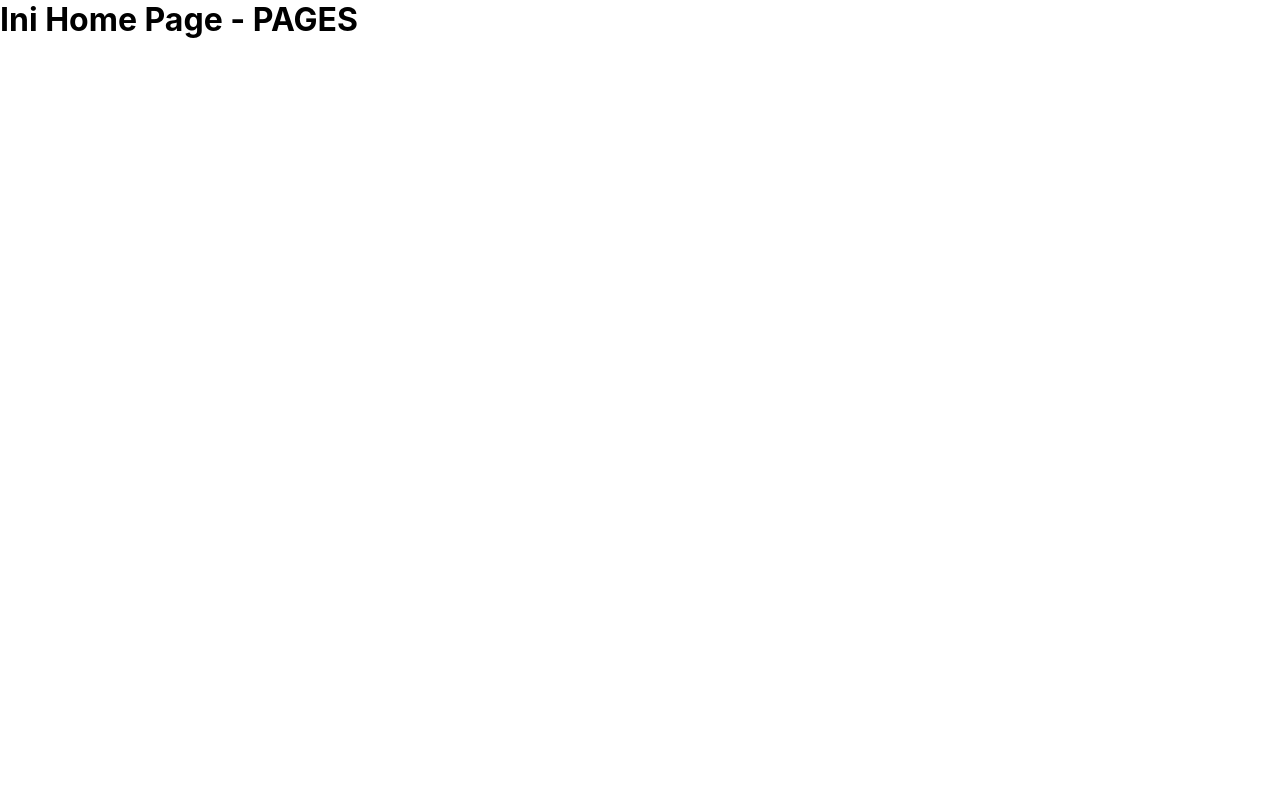
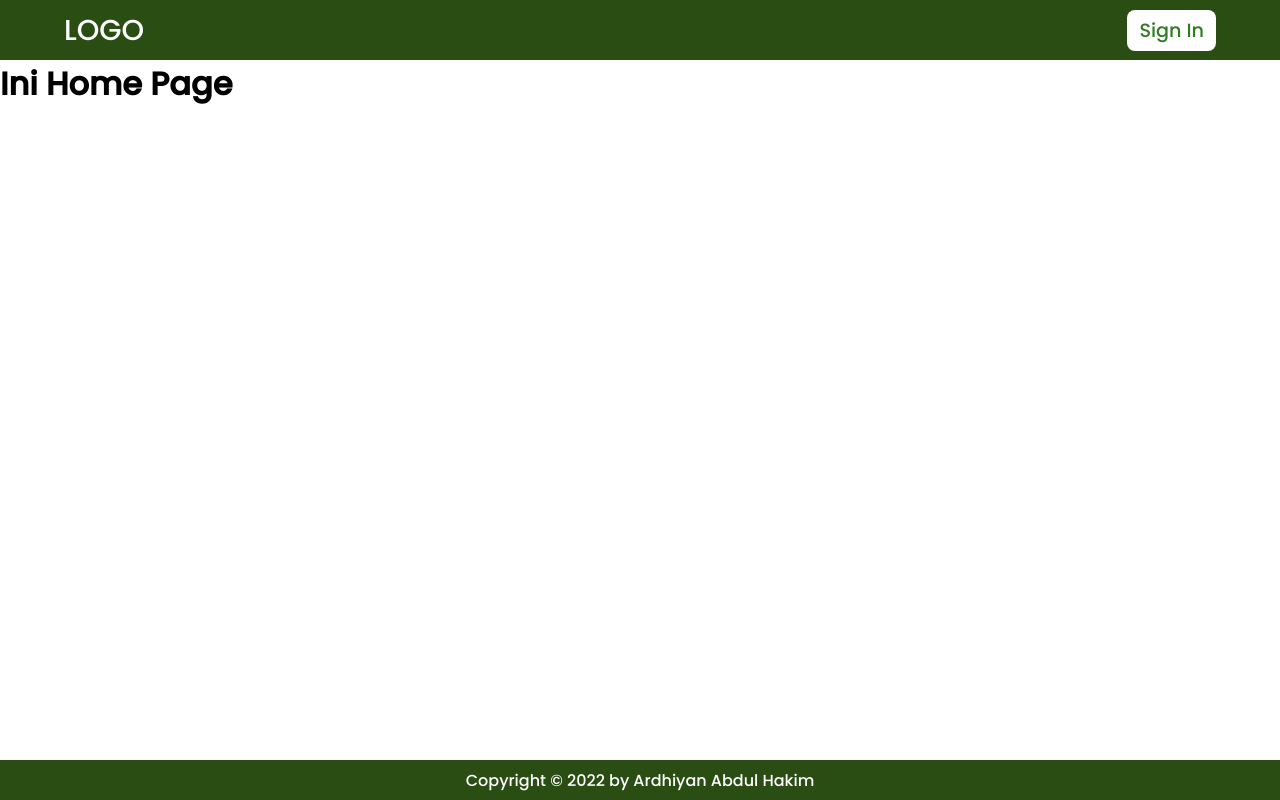
Before and after one commit to ardhiyan-hakim/Mini-Project-Todos, a React (Create React App) app: page / in a window 1280 px wide. Built offline with nearby package versions, Linux system fonts and the light colour scheme.

Commit message:
Setting Header and Footer for Each Page

```diff
--- a/src/App.css
+++ b/src/App.css
@@ -1,9 +1,18 @@
+@import url('https://fonts.googleapis.com/css2?family=Poppins:wght@300;500&display=swap');
+
+:root {
+  --primary: #FFFFFF;
+  --secondary: #2A4D14;
+  --tertiary: #317B22;
+}
+
 * {
   margin: 0;
   padding: 0;
   outline: none;
   border: none;
   box-sizing: border-box;
+  font-family: 'Poppins', sans-serif;
 }
 
 textarea {
--- /dev/null
+++ b/src/layouts/Footer/index.js
@@ -0,0 +1,11 @@
+import "../../styles/layouts/Footer.css"
+
+function Footer() {
+  return (
+    <footer>
+      Copyright &copy; 2022 by Ardhiyan Abdul Hakim
+    </footer>
+  )
+}
+
+export default Footer;
--- /dev/null
+++ b/src/layouts/Header/index.js
@@ -0,0 +1,12 @@
+import "../../styles/layouts/Header.css"
+
+function Header() {
+  return (
+    <header>
+      <div className="header__left">LOGO</div>
+      <div className="header__right">Sign In</div>
+    </header>
+  )
+}
+
+export default Header;
--- a/src/pages/DetailPage/index.js
+++ b/src/pages/DetailPage/index.js
@@ -1,5 +1,16 @@
+import Header from "../../layouts/Header";
+import Footer from "../../layouts/Footer";
+
 function DetailPage() {
-  return <h1>Ini Home Page - PAGES</h1>;
+  return (
+    <>
+      <Header />
+      <main>
+        <h1>Ini Detail Page</h1>
+      </main>
+      <Footer />
+    </>
+  );
 }
 
 export default DetailPage;
--- a/src/pages/HomePage/index.js
+++ b/src/pages/HomePage/index.js
@@ -1,5 +1,16 @@
+import Header from "../../layouts/Header";
+import Footer from "../../layouts/Footer";
+
 function HomePage() {
-  return <h1>Ini Home Page - PAGES</h1>;
+  return (
+    <>
+      <Header />
+      <main>
+        <h1>Ini Home Page</h1>
+      </main>
+      <Footer />
+    </>
+  );
 }
 
 export default HomePage;
--- a/src/pages/NotFoundPage/index.js
+++ b/src/pages/NotFoundPage/index.js
@@ -1,5 +1,16 @@
+import Header from "../../layouts/Header";
+import Footer from "../../layouts/Footer";
+
 function NotFoundPage() {
-  return <h1>Ini Not Found Page - PAGES</h1>;
+  return (
+    <>
+      <Header />
+      <main>
+        <h1>404 Not Found</h1>
+      </main>
+      <Footer />
+    </>
+  );
 }
 
 export default NotFoundPage;
--- /dev/null
+++ b/src/styles/layouts/Footer.css
@@ -0,0 +1,12 @@
+footer {
+  display: flex;
+  justify-content: center;
+  align-items: center;
+  position: absolute;
+  bottom: 0;
+  left: 0;
+  width: 100%;
+  height: 40px;
+  background-color: var(--secondary);
+  color: var(--primary);
+}
--- /dev/null
+++ b/src/styles/layouts/Header.css
@@ -0,0 +1,33 @@
+header {
+  display: flex;
+  flex-direction: row;
+  justify-content: space-between;
+  align-items: center;
+  padding: 0 5%;
+  background-color: var(--secondary);
+  height: 60px;
+}
+
+.header__left {
+  font-size: 1.8rem;
+  color: var(--primary);
+}
+
+.header__right {
+  font-size: 1.2rem;
+  padding: 6px 12px;
+  border-radius: 8px;
+  background-color: var(--primary);
+  color: var(--tertiary);
+  cursor: pointer;
+  transition: 0.3s ease;
+}
+
+.header__right:hover {
+  transform: scale(95%);
+  color: var(--secondary);
+}
+
+.header__right:active {
+  transform: scale(90%);
+}
```
